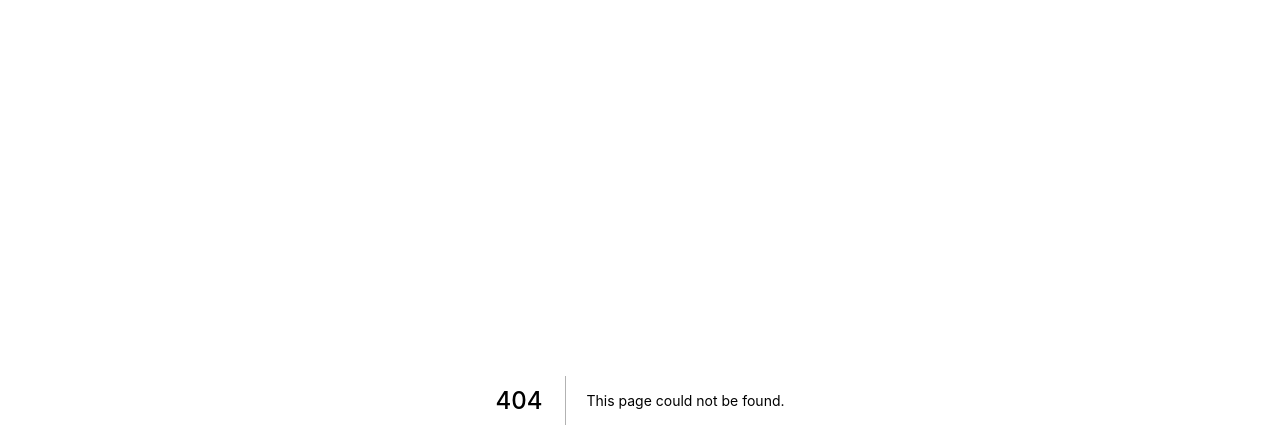
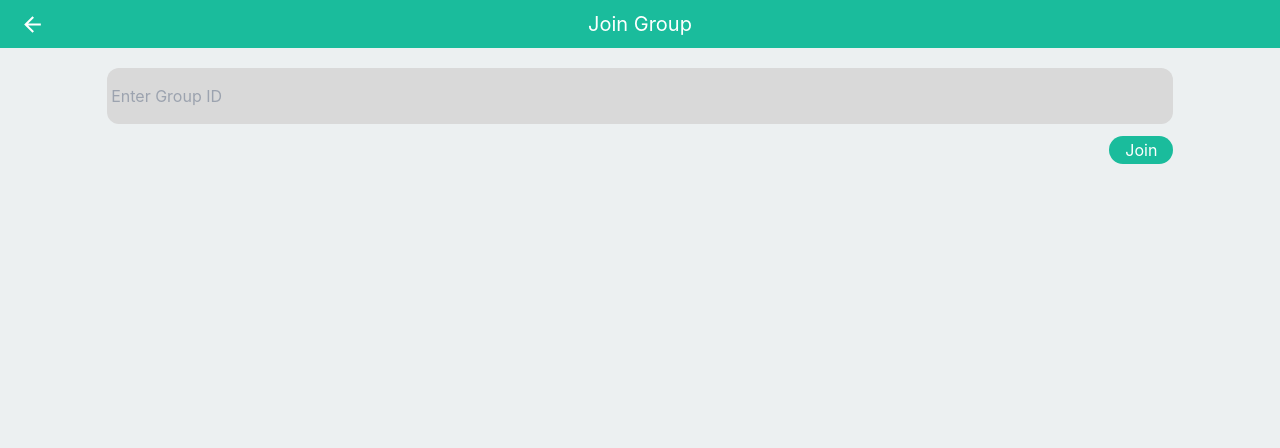
Before and after one commit to tawakalmit/LesGoo-1.2, a Next.js app: page /joingroup in a window 1280 px wide. Before the commit this address had no page. Shown: the top 448 px of the page. Built offline with nearby package versions, Linux system fonts and the light colour scheme.

Commit message:
add join group page

```diff
--- /dev/null
+++ b/pages/joingroup/index.jsx
@@ -0,0 +1,19 @@
+import React from 'react'
+import { MdArrowBack } from 'react-icons/md'
+
+export default function JoinGroup() {
+  return (
+    <>
+    <div className='w-full h-12 bg-[#1abc9c] flex items-center'>
+        <MdArrowBack className='absolute left-5' size={25} color='white' />
+        <h1 className='text-white text-xl mx-auto'>Join Group</h1>
+    </div>
+    <form className='w-10/12 mx-auto mt-5'>
+      <input type="text" placeholder=' Enter Group ID' className='w-full bg-[#D9D9D9] h-14 rounded-xl' />
+      <div className='flex justify-end'>
+      <button className='w-16 h-7 bg-[#1abc9c] rounded-full text-white mt-3'>Join</button>
+      </div>
+    </form>
+    </>
+  )
+}
```
